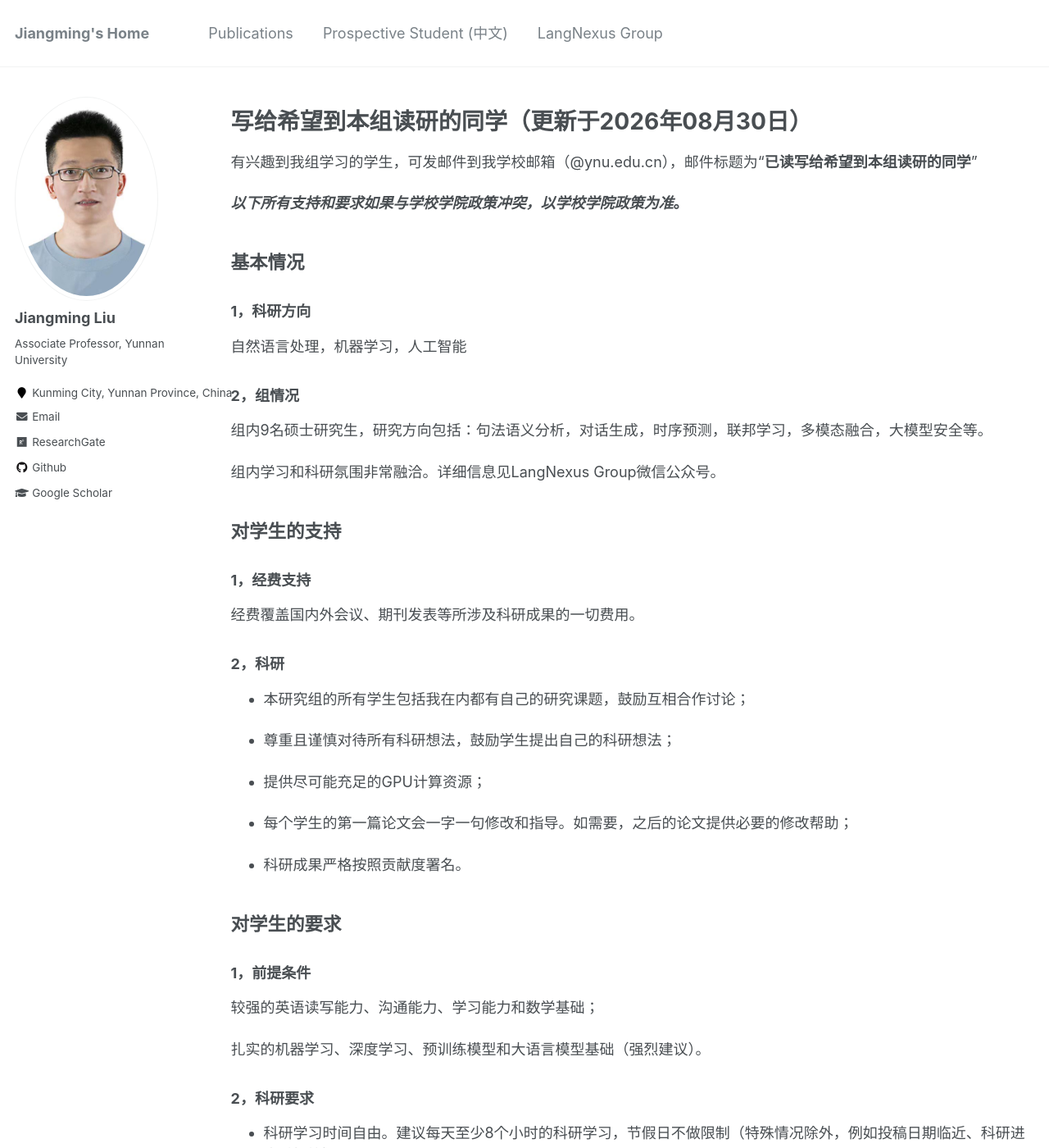
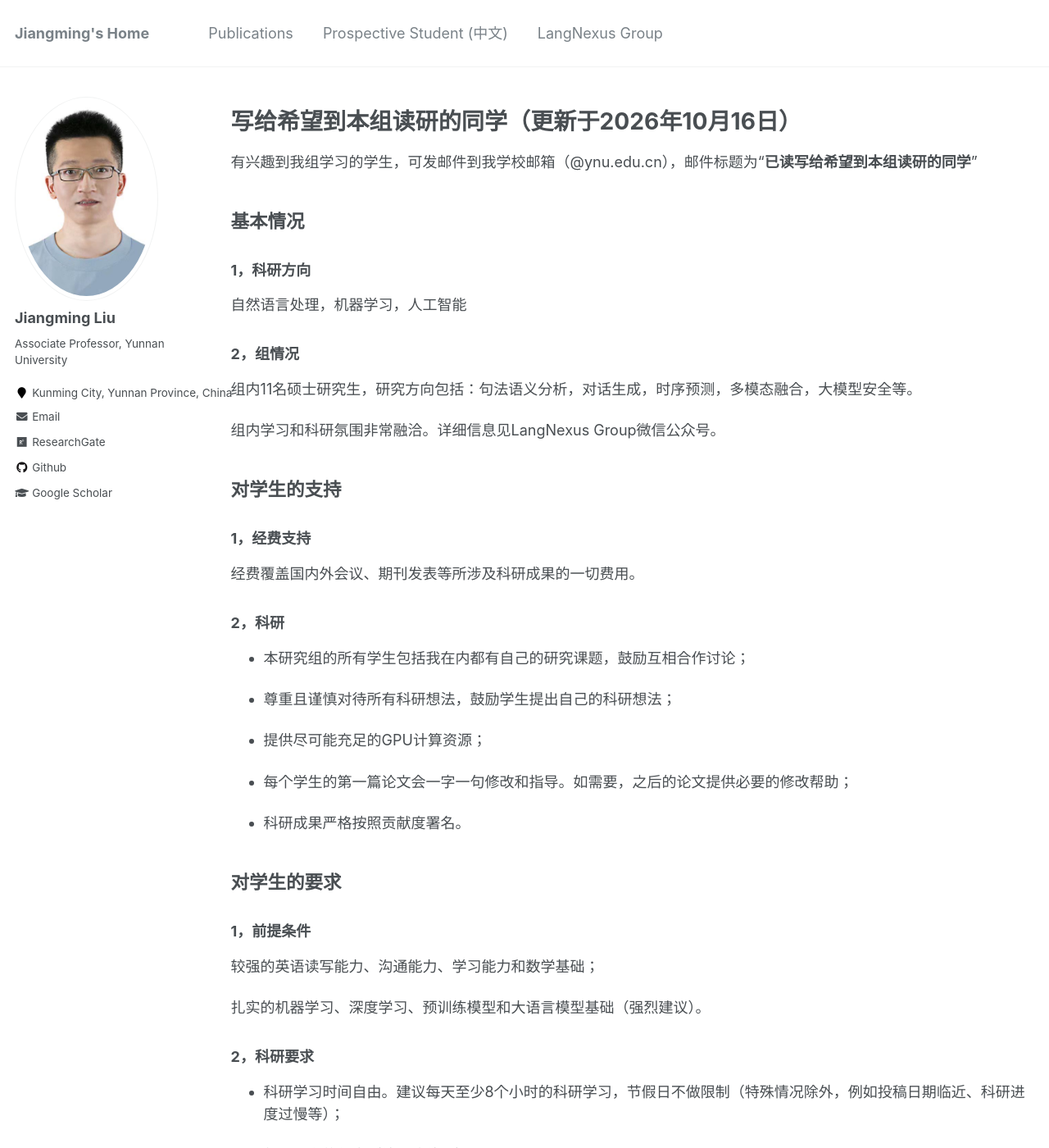
Before and after one commit to LeonCrashCode/LeonCrashCode.github.io, a Jekyll site: the page built from _pages/group_zh.md, in a window 1280 px wide and 1400 px high. Shown: the whole window at 82% size. Built offline with Jekyll 4.4.1, drawn with Linux system fonts in a browser that asks for light colours; some of the changed text lies outside the part shown.

Commit message:
Update group_zh.md

```diff
--- a/_pages/group_zh.md
+++ b/_pages/group_zh.md
@@ -4,13 +4,11 @@ title: ""
 permalink: /student/
 author_profile: true
 ---
-# 写给希望到本组读研的同学（更新于2026年08月30日）
+# 写给希望到本组读研的同学（更新于2026年10月16日）
 
 <!-- **（目前只能带专硕学生）** -->
 
 有兴趣到我组学习的学生，可发邮件到我学校邮箱（@ynu.edu.cn），邮件标题为“**已读写给希望到本组读研的同学**”
-
-***以下所有支持和要求如果与学校学院政策冲突，以学校学院政策为准*。**
 
 ## 基本情况
 
@@ -20,7 +18,7 @@ author_profile: true
 
 ### 2，组情况
 
-组内9名硕士研究生，研究方向包括：句法语义分析，对话生成，时序预测，联邦学习，多模态融合，大模型安全等。
+组内11名硕士研究生，研究方向包括：句法语义分析，对话生成，时序预测，多模态融合，大模型安全等。
 
 组内学习和科研氛围非常融洽。详细信息见LangNexus Group微信公众号。
 
```
Also changed, not shown: other parts of _pages/group_zh.md (+2 -2 lines).
